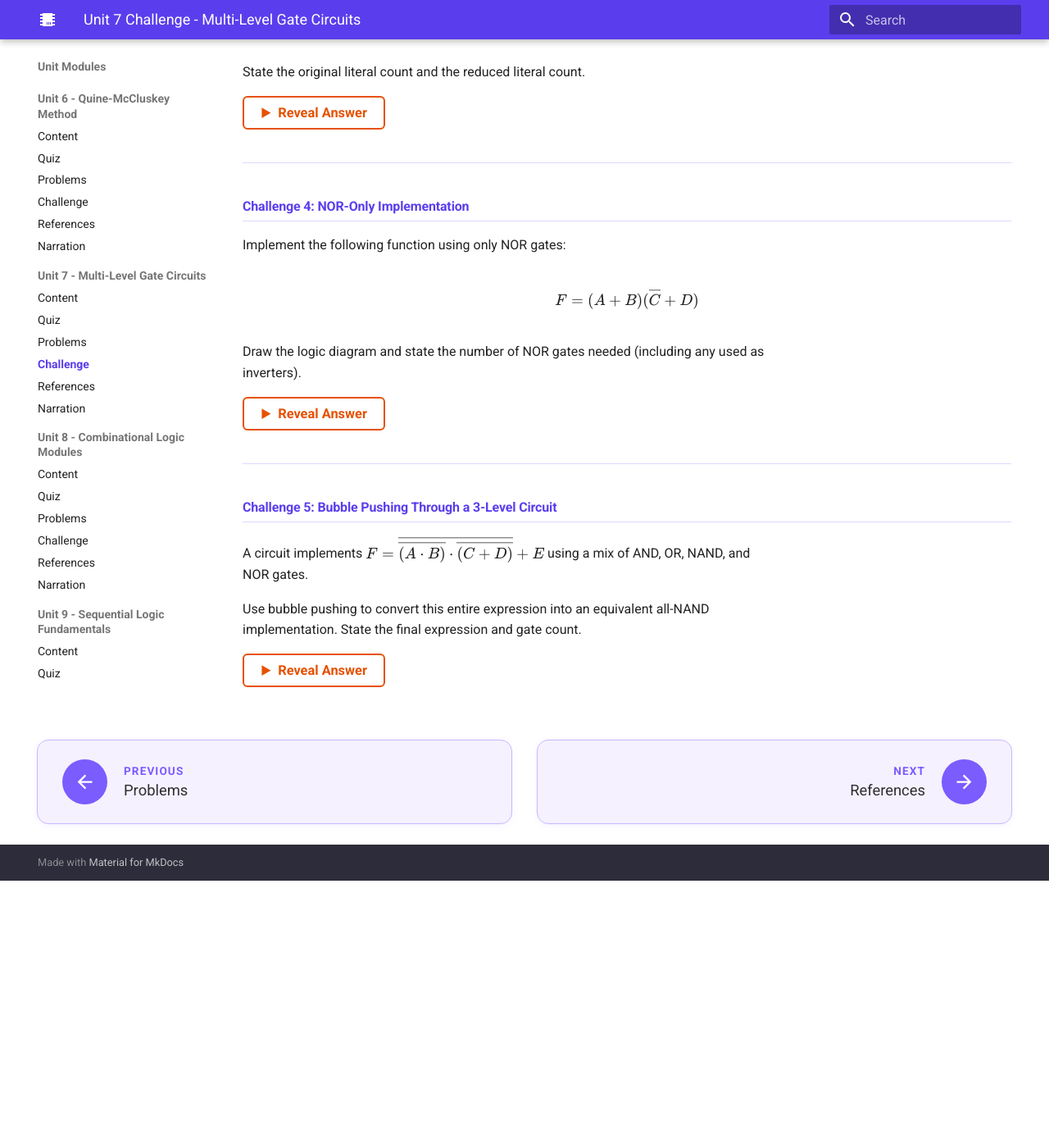
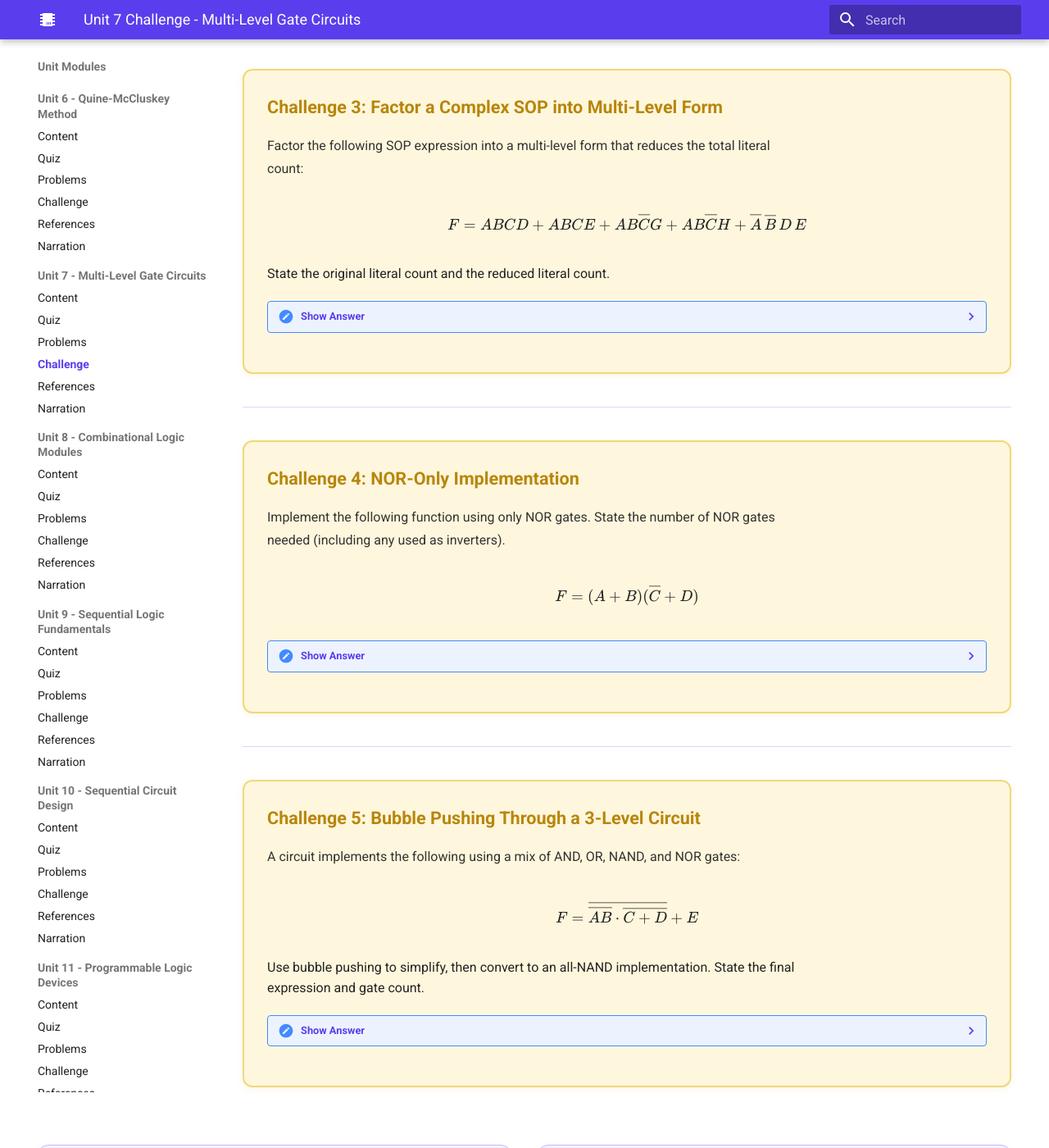
Before and after one commit to Nati-123/intelligent-textbook-ee2301, an MkDocs documentation site: the page built from docs/unit7-multi-level-gates/challenge.md, in a window 1280 px wide and 1400 px high, scrolled down 1160 px. Shown: the whole window at 82% size. Built offline with MkDocs 1.6.1 and Material for MkDocs 9.7.7, drawn with Linux system fonts in a browser that asks for light colours; before the commit the page ends 2234 px from its top, so only the background shows below that; part of the change alters nothing that is shown; some of the changed text lies outside the part shown.

Commit message:
Restyle Unit 7 challenge: yellow boxes, collapsible answers, clean solutions
Matches Unit 6 format: purple heading, yellow challenge boxes,
green collapsible answer boxes. Cleaned up rough draft text
(removed backtracking, false starts, re-solving attempts).

Co-Authored-By: Claude Opus 4.6 <noreply@anthropic.com>

```diff
--- a/docs/unit7-multi-level-gates/challenge.md
+++ b/docs/unit7-multi-level-gates/challenge.md
@@ -5,145 +5,172 @@ description: Challenge problems for multi-level gate circuits — answers only,
 
 <div class="problems-styled" markdown>
 
-# Challenge Problems: Multi-Level Gate Circuits
+<h1 style="color: #5A3EED !important; border-bottom: 3px solid #5A3EED; padding-bottom: 0.4rem; font-weight: 800;">Challenge Problems: Multi-Level Gate Circuits</h1>
 
+<p style="color: #555; line-height: 1.85; font-size: 1.05rem; margin-bottom: 2rem;">
 These challenge problems test deeper understanding. Only final answers are provided — work through each problem on your own.
+</p>
 
 ---
 
-#### Challenge 1: Convert a 3-Level Circuit to All-NAND
+<div style="background: #FFF7DD; border: 2px solid #F0D87A; border-radius: 12px; padding: 28px; margin: 1.5rem 0; box-shadow: 0 2px 8px rgba(212,160,23,0.10);" markdown>
 
-Convert the following 3-level AND-OR-AND expression to an equivalent all-NAND implementation. State the total number of NAND gates required (including any inverters implemented as single-input NANDs).
+<p style="color: #B8860B; font-weight: 700; font-size: 1.08rem; margin-top: 0; margin-bottom: 14px;">Challenge 1: Convert a 3-Level Circuit to All-NAND</p>
+
+<p style="color: #333; line-height: 1.75;">Convert the following 3-level AND-OR-AND expression to an equivalent all-NAND implementation. State the total number of NAND gates required (including any inverters implemented as single-input NANDs).</p>
 
 $$F = (AB + CD)(E + FG)$$
 
-**Answer:** Expand: $F = ABE + ABFG + CDE + CDFG$
+<details style="margin-top: 1rem;" markdown>
+<summary style="color: #5A3EED; font-weight: 700; cursor: pointer;">Show Answer</summary>
+<div style="background: #E7F7E7; border: 2px solid #81C784; border-radius: 10px; padding: 18px 22px; margin-top: 10px;" markdown>
 
-For NAND-NAND two-level: 4 NAND gates (one for each product term) + 1 NAND gate (for the OR function) = **5 NAND gates**.
+<p style="color: #2E7D32; font-weight: 700; margin-top: 0;">Multi-level NAND implementation:</p>
 
-However, for a direct multi-level NAND conversion of the original 3-level structure:
+- Level 1: $\overline{AB}$, $\overline{CD}$, $\overline{FG}$ — **3 NAND gates**
+- Level 2: $AB + CD = \overline{\overline{AB} \cdot \overline{CD}}$ — **1 NAND gate**; for $E + FG$, need $E' = \overline{E}$ via inverter (**1 NAND gate**), then $\overline{E' \cdot \overline{FG}}$ — **1 NAND gate**
+- Level 3: AND the two Level 2 results using NAND + NAND inverter — **2 NAND gates**
 
-$F = (AB + CD)(E + FG)$
+<p style="color: #2E7D32; font-weight: 700; margin-bottom: 0;">Total: 8 NAND gates (including inverters as single-input NANDs)</p>
 
-Level 1: Compute $\overline{AB}$, $\overline{CD}$, $\overline{FG}$ — 3 NAND gates
+</div>
+</details>
 
-Level 2: $AB + CD = \overline{\overline{AB} \cdot \overline{CD}}$ — 1 NAND gate; $E + FG$: need $\overline{\overline{E} \cdot \overline{FG}}$ — 1 NAND gate + 1 NAND (inverter for $E$)
-
-Level 3: AND the two results — use NAND + NAND(inverter): 2 NAND gates
-
-**Total: 8 NAND gates** for the multi-level implementation (including inverters as single-input NANDs).
+</div>
 
 ---
 
-#### Challenge 2: Gate Count Comparison — AND-OR vs NAND-NAND
+<div style="background: #FFF7DD; border: 2px solid #F0D87A; border-radius: 12px; padding: 28px; margin: 1.5rem 0; box-shadow: 0 2px 8px rgba(212,160,23,0.10);" markdown>
 
-For the function $F(A, B, C, D) = \sum m(1, 3, 5, 7, 8, 12, 13)$, find the minimum SOP expression, then implement it as:
+<p style="color: #B8860B; font-weight: 700; font-size: 1.08rem; margin-top: 0; margin-bottom: 14px;">Challenge 2: Gate Count Comparison — AND-OR vs NAND-NAND</p>
 
-(a) AND-OR circuit
-(b) NAND-NAND circuit
+<p style="color: #333; line-height: 1.75;">For the function $F(A, B, C, D) = \sum m(1, 3, 5, 7, 8, 12, 13)$, find the minimum SOP expression, then implement it as:</p>
+
+(a) AND-OR circuit &emsp; (b) NAND-NAND circuit
 
 Compare the total gate counts for each implementation.
 
-**Answer:** **Minimum SOP:** $F = \overline{A}\,D + A\,\overline{B}\,\overline{C} + A\,B\,\overline{D}$
+<details style="margin-top: 1rem;" markdown>
+<summary style="color: #5A3EED; font-weight: 700; cursor: pointer;">Show Answer</summary>
+<div style="background: #E7F7E7; border: 2px solid #81C784; border-radius: 10px; padding: 18px 22px; margin-top: 10px;" markdown>
 
-**Wait** — verify: $\overline{A}\,D$ covers {1,3,5,7} ✓. $A\,\overline{B}\,\overline{C}$ covers {8,9} — but 9 not in set. $A\,B\,\overline{D}$ covers {12,14} — 14 not in set.
+<p style="color: #2E7D32; font-weight: 700; margin-top: 0;">Minimum SOP (via K-map):</p>
 
-Re-solve: minterms 1(0001), 3(0011), 5(0101), 7(0111), 8(1000), 12(1100), 13(1101).
+Minterms: 1(0001), 3(0011), 5(0101), 7(0111), 8(1000), 12(1100), 13(1101)
 
-K-map: $\overline{A}\,D$ covers {1,3,5,7}. $A\,\overline{C}\,\overline{D}$ covers {8,12}. $A\,B\,\overline{C}\,D$ covers {13}. Or $A\,B\,D$ covers {13,15} — 15 not in set. $A\,\overline{B}\,\overline{C}\,\overline{D}$ covers {8}. $A\,B\,\overline{C}$ covers {12,13}.
+- $\overline{A}\,D$ covers {1, 3, 5, 7}
+- $A\,B\,\overline{C}$ covers {12, 13}
+- $A\,\overline{B}\,\overline{C}\,\overline{D}$ covers {8}
 
-**Minimum SOP:** $F = \overline{A}\,D + A\,\overline{B}\,\overline{C}\,\overline{D} + A\,B\,\overline{C}$
+$$F = \overline{A}\,D + A\,B\,\overline{C} + A\,\overline{B}\,\overline{C}\,\overline{D}$$
 
-**(a) AND-OR:** 3 AND gates (2-input, 4-input, 3-input) + 1 OR gate (3-input) + 3 inverters = **7 gates**
+**(a) AND-OR:** 3 AND gates + 1 OR gate + 3 NAND inverters (for $\overline{A}$, $\overline{B}$, $\overline{C}$, $\overline{D}$ — some shared) = **7 gates**
 
-**(b) NAND-NAND:** 3 NAND gates (same fan-in as AND gates) + 1 NAND gate (3-input, replacing OR) + 3 NAND inverters = **7 gates**
+**(b) NAND-NAND:** 3 NAND gates + 1 NAND output + 3 NAND inverters = **7 gates**
 
-**Gate counts are identical** — NAND-NAND requires the same number of gates as AND-OR for a two-level implementation, just with different gate types.
+<p style="color: #2E7D32; font-weight: 700; margin-bottom: 0;">Gate counts are identical — NAND-NAND requires the same number of gates as AND-OR for any two-level implementation.</p>
+
+</div>
+</details>
+
+</div>
 
 ---
 
-#### Challenge 3: Factor a Complex SOP into Multi-Level Form
+<div style="background: #FFF7DD; border: 2px solid #F0D87A; border-radius: 12px; padding: 28px; margin: 1.5rem 0; box-shadow: 0 2px 8px rgba(212,160,23,0.10);" markdown>
 
-Factor the following SOP expression into a multi-level form that reduces the total literal count:
+<p style="color: #B8860B; font-weight: 700; font-size: 1.08rem; margin-top: 0; margin-bottom: 14px;">Challenge 3: Factor a Complex SOP into Multi-Level Form</p>
 
-$$F = ABCD + ABCE + AB\overline{C}F + AB\overline{C}G + \overline{A}\,\overline{B}\,D\,E$$
+<p style="color: #333; line-height: 1.75;">Factor the following SOP expression into a multi-level form that reduces the total literal count:</p>
+
+$$F = ABCD + ABCE + AB\overline{C}G + AB\overline{C}H + \overline{A}\,\overline{B}\,D\,E$$
 
 State the original literal count and the reduced literal count.
 
-**Answer:** **Original literal count:** $4 + 4 + 4 + 4 + 4 = 20$ literals
+<details style="margin-top: 1rem;" markdown>
+<summary style="color: #5A3EED; font-weight: 700; cursor: pointer;">Show Answer</summary>
+<div style="background: #E7F7E7; border: 2px solid #81C784; border-radius: 10px; padding: 18px 22px; margin-top: 10px;" markdown>
+
+<p style="color: #2E7D32; font-weight: 700; margin-top: 0;">Original literal count: $4 + 4 + 4 + 4 + 4 = 20$ literals</p>
 
 **Factored form:**
 
-$F = AB[C(D + E) + \overline{C}(F + G)] + \overline{A}\,\overline{B}\,D\,E$
+$$F = AB\bigl[C(D + E) + \overline{C}(G + H)\bigr] + \overline{A}\,\overline{B}\,D\,E$$
 
-**Reduced literal count:** $A, B, C, D, E, \overline{C}, F, G, \overline{A}, \overline{B}, D, E = 12$ literals
+**Reduced literal count:** $A, B, C, D, E, \overline{C}, G, H, \overline{A}, \overline{B}, D, E = 12$ literals
 
-The multi-level factorization saves **8 literals** (from 20 to 12).
+<p style="color: #2E7D32; font-weight: 700; margin-bottom: 0;">Multi-level factorization saves 8 literals (from 20 to 12).</p>
+
+</div>
+</details>
+
+</div>
 
 ---
 
-#### Challenge 4: NOR-Only Implementation
+<div style="background: #FFF7DD; border: 2px solid #F0D87A; border-radius: 12px; padding: 28px; margin: 1.5rem 0; box-shadow: 0 2px 8px rgba(212,160,23,0.10);" markdown>
 
-Implement the following function using only NOR gates:
+<p style="color: #B8860B; font-weight: 700; font-size: 1.08rem; margin-top: 0; margin-bottom: 14px;">Challenge 4: NOR-Only Implementation</p>
+
+<p style="color: #333; line-height: 1.75;">Implement the following function using only NOR gates. State the number of NOR gates needed (including any used as inverters).</p>
 
 $$F = (A + B)(\overline{C} + D)$$
 
-Draw the logic diagram and state the number of NOR gates needed (including any used as inverters).
+<details style="margin-top: 1rem;" markdown>
+<summary style="color: #5A3EED; font-weight: 700; cursor: pointer;">Show Answer</summary>
+<div style="background: #E7F7E7; border: 2px solid #81C784; border-radius: 10px; padding: 18px 22px; margin-top: 10px;" markdown>
 
-**Answer:** $F = (A + B)(\overline{C} + D)$
+<p style="color: #2E7D32; font-weight: 700; margin-top: 0;">NOR implementation using $X \cdot Y = \overline{\overline{X} + \overline{Y}}$:</p>
 
-Step 1: $(A + B) = \overline{\overline{A + B}} = \overline{A \downarrow B}$ — needs NOR then NOR-inverter
+- Gate 1: $A \text{ NOR } B = \overline{A+B}$
+- Gate 2: $C \text{ NOR } C = \overline{C}$ (inverter)
+- Gate 3: $\overline{C} \text{ NOR } D = \overline{\overline{C}+D}$
+- Gate 4: $\text{G1} \text{ NOR } \text{G3} = \overline{\overline{A+B} + \overline{\overline{C}+D}} = (A+B)(\overline{C}+D) = F$
 
-Step 2: $(\overline{C} + D)$ — note $\overline{C} + D = \overline{C \cdot \overline{D}}$... using NOR:
+Gate 4 uses the AND-from-NOR identity: the NOR of the complements equals the AND of the originals.
 
-NOR implementation:
+<p style="color: #2E7D32; font-weight: 700; margin-bottom: 0;">Total: 4 NOR gates</p>
 
-- Gate 1: $\overline{A + B}$ (NOR of $A, B$)
-- Gate 2: Invert Gate 1 → $A + B$ (NOR with single input, i.e., $\overline{\overline{A+B}} = A+B$)
-- Gate 3: $\overline{C}$ (NOR inverter on $C$)
-- Gate 4: $\overline{\overline{C} + D}$ = NOR($\overline{C}$, $D$) = $C\overline{D}$
-- Gate 5: Invert Gate 4 → $\overline{C} + D$
-- Gate 6: NOR(outputs of Gate 2 and Gate 5) = $\overline{(A+B) + (\overline{C}+D)}$... that gives OR, not AND.
+</div>
+</details>
 
-For AND using NOR: $X \cdot Y = \overline{\overline{X} + \overline{Y}}$
-
-- Gate 6: NOR(Gate 1, Gate 4) = $\overline{\overline{A+B} + C\overline{D}} = (A+B) \cdot \overline{C\overline{D}} = (A+B)(\overline{C}+D)$ ✓
-
-**Total: 4 NOR gates** (Gate 1, Gate 3, Gate 4, Gate 6).
+</div>
 
 ---
 
-#### Challenge 5: Bubble Pushing Through a 3-Level Circuit
+<div style="background: #FFF7DD; border: 2px solid #F0D87A; border-radius: 12px; padding: 28px; margin: 1.5rem 0; box-shadow: 0 2px 8px rgba(212,160,23,0.10);" markdown>
 
-A circuit implements $F = \overline{\overline{(A \cdot B)} \cdot \overline{(C + D)}} + E$ using a mix of AND, OR, NAND, and NOR gates.
+<p style="color: #B8860B; font-weight: 700; font-size: 1.08rem; margin-top: 0; margin-bottom: 14px;">Challenge 5: Bubble Pushing Through a 3-Level Circuit</p>
 
-Use bubble pushing to convert this entire expression into an equivalent all-NAND implementation. State the final expression and gate count.
+<p style="color: #333; line-height: 1.75;">A circuit implements the following using a mix of AND, OR, NAND, and NOR gates:</p>
 
-**Answer:** Simplify the expression first:
+$$F = \overline{\overline{AB} \cdot \overline{C + D}} + E$$
 
-$\overline{(A \cdot B)} = \overline{AB}$ (NAND)
+Use bubble pushing to simplify, then convert to an all-NAND implementation. State the final expression and gate count.
 
-$\overline{(C + D)}$ (NOR)
+<details style="margin-top: 1rem;" markdown>
+<summary style="color: #5A3EED; font-weight: 700; cursor: pointer;">Show Answer</summary>
+<div style="background: #E7F7E7; border: 2px solid #81C784; border-radius: 10px; padding: 18px 22px; margin-top: 10px;" markdown>
 
-$\overline{\overline{AB} \cdot \overline{C + D}}$ = NAND of (NAND, NOR) = $AB + (C + D) = AB + C + D$
+<p style="color: #2E7D32; font-weight: 700; margin-top: 0;">Simplification:</p>
 
-$F = AB + C + D + E$
+$$\overline{\overline{AB} \cdot \overline{C+D}} = \overline{\overline{AB}} + \overline{\overline{C+D}} = AB + (C + D)$$
 
-**All-NAND implementation of $F = AB + C + D + E$:**
+$$F = AB + C + D + E$$
 
-- Gate 1: NAND($A$, $B$) = $\overline{AB}$
-- Gate 2: NAND(Gate 1, $\overline{C}$, $\overline{D}$, $\overline{E}$)... For SOP → NAND-NAND:
+**All-NAND implementation** using $F = \overline{\overline{AB} \cdot \overline{C} \cdot \overline{D} \cdot \overline{E}}$:
 
-$F = AB + C + D + E$. Treating $C$, $D$, $E$ as single-literal terms:
+- Gate 1: $A \text{ NAND } B = \overline{AB}$
+- Gate 2: $C \text{ NAND } C = \overline{C}$ (inverter)
+- Gate 3: $D \text{ NAND } D = \overline{D}$ (inverter)
+- Gate 4: $E \text{ NAND } E = \overline{E}$ (inverter)
+- Gate 5: 4-input NAND$(\text{G1}, \overline{C}, \overline{D}, \overline{E}) = F$
 
-- Gate 1: NAND($A$, $B$) = $\overline{AB}$
-- Gate 2: NAND($\overline{C}$) = $C$ (inverter, or just use $\overline{C}$ inverted)
-- Actually: NAND-NAND form: $F = \overline{\overline{AB} \cdot \overline{C} \cdot \overline{D} \cdot \overline{E}}$
-
-- Gate 1: NAND($A$, $B$)
-- Gates 2–4: NAND inverters for $C$, $D$, $E$ (producing $\overline{C}$, $\overline{D}$, $\overline{E}$)
-- Gate 5: NAND(Gate 1, $\overline{C}$, $\overline{D}$, $\overline{E}$)
-
-**Total: 5 NAND gates** (1 two-input NAND + 3 inverters + 1 four-input NAND)
+<p style="color: #2E7D32; font-weight: 700; margin-bottom: 0;">Total: 5 NAND gates (1 two-input + 3 inverters + 1 four-input)</p>
 
 </div>
+</details>
+
+</div>
+
+</div>
```
